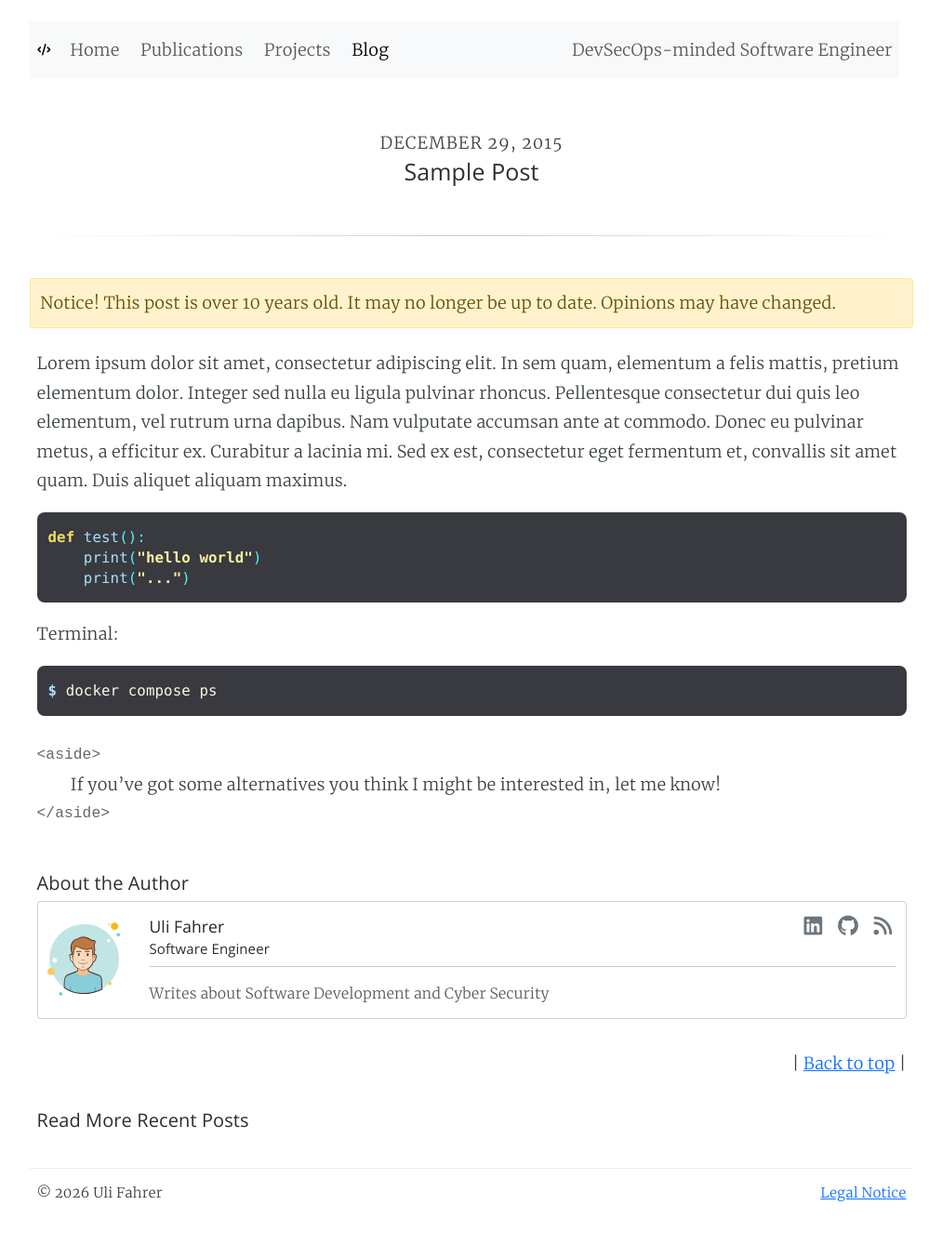
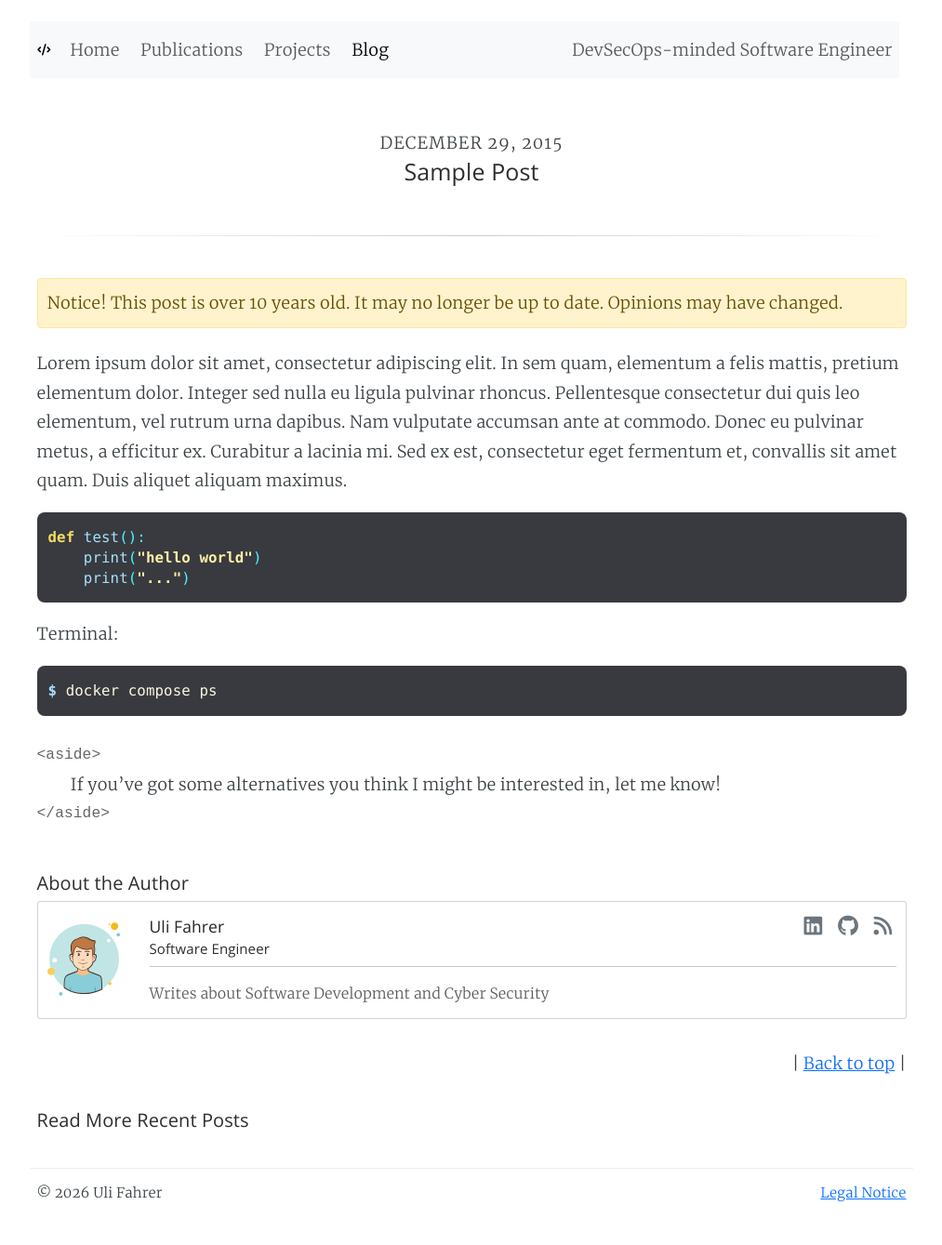
Before and after one commit to Tooa/tooa.github.io, a Jekyll site: the page built from _posts/2015-12-29-Universal-Dependency-Parser.md, in a window 1280 px wide. Shown: the whole page at 93% size, without its empty margins (133-1146 px from the left). Built offline with Jekyll 4.4.1, drawn with Linux system fonts in a browser that asks for light colours.

Commit message:
fix(blog): add same blog padding to alert

```diff
--- a/_layouts/post.html
+++ b/_layouts/post.html
@@ -17,8 +17,10 @@ layout: default
         {% assign postAge = currentYear | minus: postYear | minus: 1 %}
 
         {% if postAge >= 2 %}
-            <div class="alert alert-warning col-md-12" role="alert">
-                Notice! This post is over {{ postAge }} years old. It may no longer be up to date. Opinions may have changed.
+            <div class="col-md-12">
+                <div class="alert alert-warning" role="alert">
+                    Notice! This post is over {{ postAge }} years old. It may no longer be up to date. Opinions may have changed.
+                </div>
             </div>
         {% endif %}
 
```
